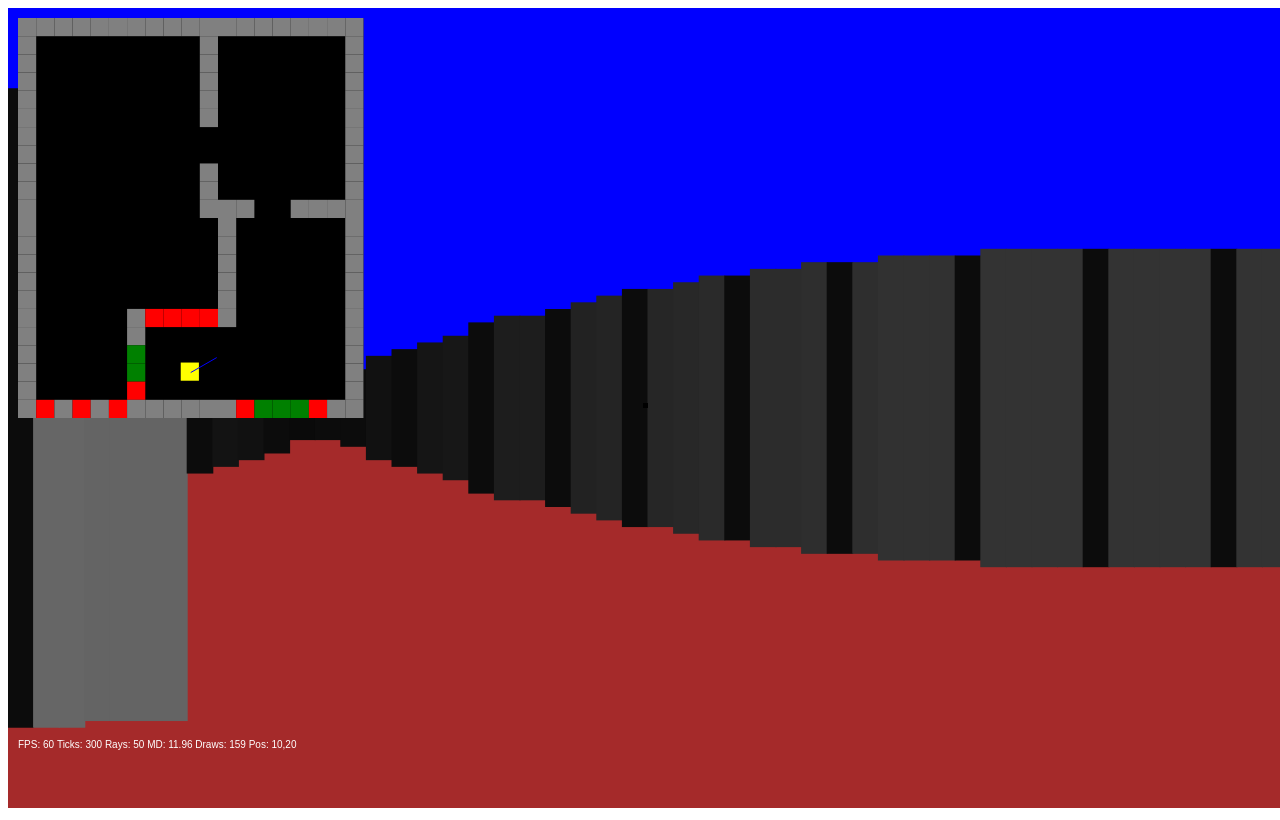
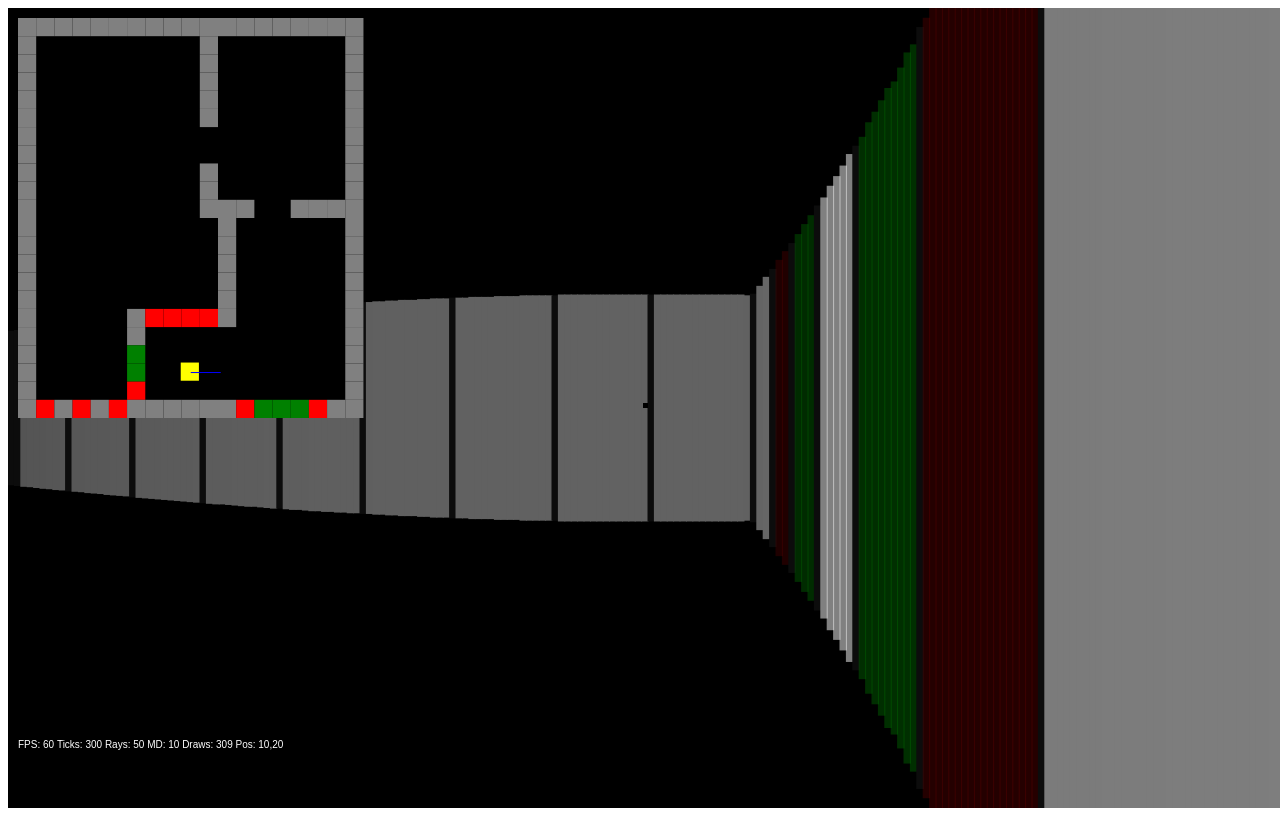
Before and after one commit to thecreeez/ShooterMP, a plain HTML site: page client/index.html in a window 1280 px wide. Drawn offline with Linux system fonts and the light colour scheme.

Commit message:
fixed render distance & created worldRenderer

```diff
--- a/client/index.html
+++ b/client/index.html
@@ -10,8 +10,11 @@
     <canvas></canvas>
     <script src="scripts/classes/Vec2.js"></script>
 
+    <script src="scripts/classes/Entity.js"></script>
+
     <script src="scripts/events/InputManager.js"></script>
     <script src="scripts/classes/Camera.js"></script>
+    <script src="scripts/classes/WorldRenderer.js"></script>
     <script src="scripts/classes/Game.js"></script>
     <script src="scripts/main.js"></script>
 
--- a/client/scripts/classes/Camera.js
+++ b/client/scripts/classes/Camera.js
@@ -3,7 +3,7 @@ class Camera {
         this._game = game;
         this.pos = [10,20];
         this.yaw = 0;
-        this.fov = 70;
+        this.fov = 90;
     }
 
     getLookVector() {
--- a/client/scripts/classes/Entity.js
+++ b/client/scripts/classes/Entity.js
@@ -1,5 +1,24 @@
 class Entity {
-    constructor() {
+    constructor(pos, color) {
+        this.pos = pos;
+        this.color = color;
+    }
 
+    render(worldRenderer) {
+        if (!this.needRender(worldRenderer))
+            return;
+    }
+
+    needRender(worldRenderer) {
+        let posVec = new Vec2(this.pos[0], this.pos[1]);
+        let cam = worldRenderer._game._camera;
+
+        posVec = posVec.addVec(new Vec2(-cam.pos[0], -cam.pos[1])).addVec(cam.getLookVector()).normalize();
+        console.log(radians_to_degrees(posVec.getAngle()))
     }
 }
+
+function radians_to_degrees(radians) {
+    var pi = Math.PI;
+    return radians * (180 / pi);
+}
--- a/client/scripts/classes/Game.js
+++ b/client/scripts/classes/Game.js
@@ -7,34 +7,9 @@ class Game {
             focus: null
         }
 
-
-        this._map = [
-            [1, 1, 1, 1, 1, 1, 1, 1, 1, 1, 1, 1, 1, 1, 1, 1, 1, 1, 1],
-            [1, 0, 0, 0, 0, 0, 0, 0, 0, 0, 1, 0, 0, 0, 0, 0, 0, 0, 1],
-            [1, 0, 0, 0, 0, 0, 0, 0, 0, 0, 1, 0, 0, 0, 0, 0, 0, 0, 1],
-            [1, 0, 0, 0, 0, 0, 0, 0, 0, 0, 1, 0, 0, 0, 0, 0, 0, 0, 1],
-            [1, 0, 0, 0, 0, 0, 0, 0, 0, 0, 1, 0, 0, 0, 0, 0, 0, 0, 1],
-            [1, 0, 0, 0, 0, 0, 0, 0, 0, 0, 1, 0, 0, 0, 0, 0, 0, 0, 1],
-            [1, 0, 0, 0, 0, 0, 0, 0, 0, 0, 0, 0, 0, 0, 0, 0, 0, 0, 1],
-            [1, 0, 0, 0, 0, 0, 0, 0, 0, 0, 0, 0, 0, 0, 0, 0, 0, 0, 1],
-            [1, 0, 0, 0, 0, 0, 0, 0, 0, 0, 1, 0, 0, 0, 0, 0, 0, 0, 1],
-            [1, 0, 0, 0, 0, 0, 0, 0, 0, 0, 1, 0, 0, 0, 0, 0, 0, 0, 1],
-            [1, 0, 0, 0, 0, 0, 0, 0, 0, 0, 1, 1, 1, 0, 0, 1, 1, 1, 1],
-            [1, 0, 0, 0, 0, 0, 0, 0, 0, 0, 0, 1, 0, 0, 0, 0, 0, 0, 1],
-            [1, 0, 0, 0, 0, 0, 0, 0, 0, 0, 0, 1, 0, 0, 0, 0, 0, 0, 1],
-            [1, 0, 0, 0, 0, 0, 0, 0, 0, 0, 0, 1, 0, 0, 0, 0, 0, 0, 1],
-            [1, 0, 0, 0, 0, 0, 0, 0, 0, 0, 0, 1, 0, 0, 0, 0, 0, 0, 1],
-            [1, 0, 0, 0, 0, 0, 0, 0, 0, 0, 0, 1, 0, 0, 0, 0, 0, 0, 1],
-            [1, 0, 0, 0, 0, 0, 1, 1.4, 1.3, 1.3, 1.4, 1, 0, 0, 0, 0, 0, 0, 1],
-            [1, 0, 0, 0, 0, 0, 1, 0, 0, 0, 0, 0, 0, 0, 0, 0, 0, 0, 1],
-            [1, 0, 0, 0, 0, 0, 3, 0, 0, 0, 0, 0, 0, 0, 0, 0, 0, 0, 1],
-            [1, 0, 0, 0, 0, 0, 3, 0, 0, 0, 0, 0, 0, 0, 0, 0, 0, 0, 1],
-            [1, 0, 0, 0, 0, 0, 2, 0, 0, 0, 0, 0, 0, 0, 0, 0, 0, 0, 1],
-            [1, 2, 1, 2, 1, 2, 1, 1, 1, 1, 1, 1, 1.3, 2.4, 3.5, 2.4, 1.3, 1, 1]
-        ]
-
         this._camera = new Camera(this);
         this.inputManager = new InputManager(this);
+        this._worldRenderer = new WorldRenderer(this);
 
         this.debug = {
             fps: 0,
@@ -52,12 +27,12 @@ class Game {
         this.debug.draws = 0;
         ctx.clearRect(0, 0, canvas.width, canvas.height);
 
-        ctx.fillStyle = "brown"
+        ctx.fillStyle = "black"
         ctx.fillRect(0, canvas.height / 2, canvas.width, canvas.height / 2)
 
-        ctx.fillStyle = "blue"
+        ctx.fillStyle = "black"
         ctx.fillRect(0, 0, canvas.width, canvas.height / 2)
-        this.renderMapOld();
+        this._worldRenderer.render();
         this.renderMinimap();
         ctx.fillStyle = `black`;
         ctx.fillRect(canvas.width / 2 - 5, canvas.height / 2 - 5, 5, 5)
@@ -68,7 +43,7 @@ class Game {
         this.debug.fpsC++;
     }
 
-    renderMapOld() {
+    renderWorld() {
         let lastIntersection = null;
         for (let i = 0; i <= this._rays; i++) {
             let angle = (-this._rays / 2 + i) * (this._camera.fov / this._rays);
@@ -96,7 +71,7 @@ class Game {
                     isEdge = true;
                 }
 
-                let height = (this._maxDistance - distanceToObj) / this._maxDistance;
+                let height = 2 / distanceToObj;
 
                 let canvasFrame = (canvas.height - (canvas.height * height)) / 2;
 
@@ -110,84 +85,11 @@ class Game {
         }
     }
 
-    // Нужно учесть дальний оффсет
-    renderMap() {
-        for (let i = 0; i <= this._rays; i++) {
-            let angle = (-this._rays / 2 + i) * (this._camera.fov / this._rays);
-
-            let currDistance = this._maxDistance;
-            while (currDistance > 0) {
-                let cameraPosVec = new Vec2(this._camera.pos[0], this._camera.pos[1]);
-                let rayVec = Vec2.getByDirection(angle + this._camera.yaw);
-                let wall = this.hasWallOn(Vec2.addVectors(cameraPosVec, rayVec.setLength(currDistance)));
-
-                if (wall) {
-                    let height = (this._maxDistance - currDistance) / this._maxDistance;
-                    let canvasFrame = (canvas.height - (canvas.height * height)) / 2;
-
-                    let intersectionPoint = Vec2.addVectors(cameraPosVec, rayVec.setLength(currDistance));
-                    ctx.fillStyle = this.getWallColor(this.hasWallOn(intersectionPoint), currDistance, i);
-
-                    ctx.fillRect(canvas.width / this._rays * i - 0.5, canvasFrame, canvas.width / this._rays + 1, canvas.height * height);
-                    this.debug.draws++;
-
-                    rayVec.add(-2)
-                    currDistance -= 2;
-                } else {
-                    rayVec.add(-10 / this._rays)
-                    currDistance -= 10 / this._rays;
-                }
-            }
-        }
-    }
-
-    getWallColor(id, distance, i, isEdge) {
-        let r = 255;
-        let g = 255;
-        let b = 255;
-        let a = 1;
-
-        switch (Math.ceil(id)) {
-            case 1: {
-                r = 255 * ((this._maxDistance - distance) / (this._maxDistance * 2))
-                g = 255 * ((this._maxDistance - distance) / (this._maxDistance * 2))
-                b = 255 * ((this._maxDistance - distance) / (this._maxDistance * 2))
-                break;
-            }
-
-            case 2: {
-                r = 255 * ((this._maxDistance - distance) / (this._maxDistance * 2))
-                g = 0;
-                b = 0;
-                break;
-            }
-
-            case 3: {
-                r = 0;
-                g = 255 * ((this._maxDistance - distance) / (this._maxDistance * 2));
-                b = 0;
-                break;
-            }
-        }
-
-        if (id % 1 != 0)
-            a = id % 1;
-
-        if (isEdge) {
-            r = 12;
-            g = 12;
-            b = 12;
-            a = 1;
-        }
-
-        return `rgba(${r}, ${g}, ${b}, ${a})`
-    }
-
     renderMinimap() {
         //200
         ctx.fillStyle = "black"
-        let onePlace = 400 / this._map.length;
-        ctx.fillRect(10, 10, onePlace * this._map[0].length, onePlace * this._map.length);
+        let onePlace = 400 / this._worldRenderer._worldWalls.length;
+        ctx.fillRect(10, 10, onePlace * this._worldRenderer._worldWalls[0].length, onePlace * this._worldRenderer._worldWalls.length);
         this.debug.draws++;
 
         ctx.fillStyle = "yellow";
@@ -202,7 +104,7 @@ class Game {
         ctx.stroke()
 
 
-        this._map.forEach((row, y) => {
+        this._worldRenderer._worldWalls.forEach((row, y) => {
             row.forEach((place, x) => {
                 if (place != 0) {
                     switch (Math.ceil(place)) {
@@ -217,41 +119,15 @@ class Game {
         })
     }
 
-    hasWallOn(vec2) {
-        let x = Math.floor(vec2.x);
-        let y = Math.floor(vec2.y);
-
-        if (x >= this._map[0].length)
-            return false;
-
-        if (y >= this._map.length)
-            return false;
-
-        if (x < 0)
-            return false;
-
-        if (y < 0)
-            return false;
-        if (this._map[y][x] != 0) {
-            return this._map[y][x];
-        }
-
-        return false;
-    }
-
-    getPlacePosByVec(vec2) {
-        return [Math.floor(vec2.x), Math.floor(vec2.y)];
-    }
-
     update() {
         this.updateControls();
-        if (this.debug.ticks == 0) {
-            this._maxDistance = 0;
-        } else if (this.debug.ticks > 0 && this.debug.ticks < 500) {
-            this._maxDistance = this.debug.ticks / 25;
-            this._camera.yaw = -this.debug.ticks / 10;
-        }
 
+        /*
+        if (this._worldRenderer._maxDistance < 30)
+            this._worldRenderer._maxDistance+=0.05;
+
+        if (this._worldRenderer._rays < 300)
+            this._worldRenderer._rays += 1;*/
 
         this.debug.ticks++;
     }
@@ -286,39 +162,39 @@ class Game {
         }
 
         if (this.inputManager.isPressed("KeyR")) {
-            this._rays+=10;
+            this._worldRenderer._rays+=10;
 
 
-            if (this._rays > 1000)
-                this._rays = 1000;
+            if (this._worldRenderer._rays > 1000)
+                this._worldRenderer._rays = 1000;
         }
 
         if (this.inputManager.isPressed("KeyT")) {
-            this._rays-=10;
+            this._worldRenderer._rays-=10;
 
-            if (this._rays < 5)
-                this._rays = 5;
+            if (this._worldRenderer._rays < 5)
+                this._worldRenderer._rays = 5;
         }
 
         if (this.inputManager.isPressed("KeyF")) {
-            this._maxDistance += 0.1;
+            this._worldRenderer._maxDistance += 0.1;
         }
 
         if (this.inputManager.isPressed("KeyG")) {
-            this._maxDistance -= 0.1;
+            this._worldRenderer._maxDistance -= 0.1;
         }
 
         if (this._camera.pos[0] < 0)
             this._camera.pos[0] = 0;
 
-        if (this._camera.pos[0] > this._map[0].length)
-            this._camera.pos[0] = this._map[0].length;
+        if (this._camera.pos[0] > this._worldRenderer._worldWalls[0].length)
+            this._camera.pos[0] = this._worldRenderer._worldWalls[0].length;
 
         if (this._camera.pos[1] < 0)
             this._camera.pos[1] = 0;
 
-        if (this._camera.pos[1] > this._map.length)
-            this._camera.pos[1] = this._map.length;
+        if (this._camera.pos[1] > this._worldRenderer._worldWalls.length)
+            this._camera.pos[1] = this._worldRenderer._worldWalls.length;
     }
 
     onmouseup(pos) {
--- a/client/scripts/classes/Vec2.js
+++ b/client/scripts/classes/Vec2.js
@@ -19,7 +19,7 @@ class Vec2 {
     }
 
     getAngle() {
-        return Math.atan2(this.y, this.x) * Math.PI / 180;
+        return Math.atan2(this.y, this.x);
     }
 
     getLength() {
@@ -37,4 +37,10 @@ class Vec2 {
         this.y += addVec.y * num;
         return this;
     }
+
+    addVec(vec) {
+        this.x += vec.x;
+        this.y += vec.y;
+        return this;
+    }
 }
--- /dev/null
+++ b/client/scripts/classes/WorldRenderer.js
@@ -0,0 +1,153 @@
+class WorldRenderer {
+    constructor(game) {
+        this._game = game;
+        this._worldWalls = [
+            [1, 1, 1, 1, 1, 1, 1, 1, 1, 1, 1, 1, 1, 1, 1, 1, 1, 1, 1],
+            [1, 0, 0, 0, 0, 0, 0, 0, 0, 0, 1, 0, 0, 0, 0, 0, 0, 0, 1],
+            [1, 0, 0, 0, 0, 0, 0, 0, 0, 0, 1, 0, 0, 0, 0, 0, 0, 0, 1],
+            [1, 0, 0, 0, 0, 0, 0, 0, 0, 0, 1, 0, 0, 0, 0, 0, 0, 0, 1],
+            [1, 0, 0, 0, 0, 0, 0, 0, 0, 0, 1, 0, 0, 0, 0, 0, 0, 0, 1],
+            [1, 0, 0, 0, 0, 0, 0, 0, 0, 0, 1, 0, 0, 0, 0, 0, 0, 0, 1],
+            [1, 0, 0, 0, 0, 0, 0, 0, 0, 0, 0, 0, 0, 0, 0, 0, 0, 0, 1],
+            [1, 0, 0, 0, 0, 0, 0, 0, 0, 0, 0, 0, 0, 0, 0, 0, 0, 0, 1],
+            [1, 0, 0, 0, 0, 0, 0, 0, 0, 0, 1, 0, 0, 0, 0, 0, 0, 0, 1],
+            [1, 0, 0, 0, 0, 0, 0, 0, 0, 0, 1, 0, 0, 0, 0, 0, 0, 0, 1],
+            [1, 0, 0, 0, 0, 0, 0, 0, 0, 0, 1, 1, 1, 0, 0, 1, 1, 1, 1],
+            [1, 0, 0, 0, 0, 0, 0, 0, 0, 0, 0, 1, 0, 0, 0, 0, 0, 0, 1],
+            [1, 0, 0, 0, 0, 0, 0, 0, 0, 0, 0, 1, 0, 0, 0, 0, 0, 0, 1],
+            [1, 0, 0, 0, 0, 0, 0, 0, 0, 0, 0, 1, 0, 0, 0, 0, 0, 0, 1],
+            [1, 0, 0, 0, 0, 0, 0, 0, 0, 0, 0, 1, 0, 0, 0, 0, 0, 0, 1],
+            [1, 0, 0, 0, 0, 0, 0, 0, 0, 0, 0, 1, 0, 0, 0, 0, 0, 0, 1],
+            [1, 0, 0, 0, 0, 0, 1, 1.4, 1.3, 1.3, 1.4, 1, 0, 0, 0, 0, 0, 0, 1],
+            [1, 0, 0, 0, 0, 0, 1, 0, 0, 0, 0, 0, 0, 0, 0, 0, 0, 0, 1],
+            [1, 0, 0, 0, 0, 0, 3, 0, 0, 0, 0, 0, 0, 0, 0, 0, 0, 0, 1],
+            [1, 0, 0, 0, 0, 0, 3, 0, 0, 0, 0, 0, 0, 0, 0, 0, 0, 0, 1],
+            [1, 0, 0, 0, 0, 0, 2, 0, 0, 0, 0, 0, 0, 0, 0, 0, 0, 0, 1],
+            [1, 2, 1, 2, 1, 2, 1, 1, 1, 1, 1, 1, 1.3, 2.4, 3.5, 2.4, 1.3, 1, 1]
+        ]
+
+        this._entities = [
+            new Entity([6,10], "blue")
+        ];
+
+        this._maxDistance = 30;
+        this._rays = 200;
+    }
+
+    render() {
+        this._renderWalls();
+        this._entities.forEach((entity) => {
+            entity.render(this);
+        })
+    }
+
+    _renderWalls() {
+        let lastIntersection = null;
+        for (let i = 0; i <= this._rays; i++) {
+            let angle = (-this._rays / 2 + i) * (this._game._camera.fov / this._rays);
+
+            let cameraPosVec = new Vec2(this._game._camera.pos[0], this._game._camera.pos[1]);
+            let rayVec = Vec2.getByDirection(angle + this._game._camera.yaw);
+
+            let distanceToObj = -1;
+            let currDistance = 0;
+            while (currDistance < this._maxDistance && distanceToObj == -1) {
+                rayVec.add(10 / this._rays)
+                currDistance += 10 / this._rays;
+
+                let isWall = this._getWallId(Vec2.addVectors(cameraPosVec, rayVec));
+                if (isWall) {
+                    distanceToObj = currDistance;
+                }
+            }
+
+            if (distanceToObj != -1) {
+                let intersectionPoint = Vec2.addVectors(cameraPosVec, rayVec);
+                let wallPos = this._getWallPosByVec(intersectionPoint);
+                let isEdge = false;
+                if (lastIntersection != wallPos[0] + ":" + wallPos[1]) {
+                    isEdge = true;
+                }
+
+                let height = 2 / distanceToObj;
+
+                let canvasFrame = (canvas.height - (canvas.height * height)) / 2;
+
+                ctx.fillStyle = this._getWallColor(this._getWallId(intersectionPoint), distanceToObj, i, isEdge);
+
+                ctx.fillRect(canvas.width / this._rays * i - 0.5, canvasFrame, canvas.width / this._rays + 1, canvas.height * height);
+                this._game.debug.draws++;
+
+                lastIntersection = wallPos[0] + ":" + wallPos[1];
+            }
+        }
+    }
+
+    _getWallId(vec2) {
+        let x = Math.floor(vec2.x);
+        let y = Math.floor(vec2.y);
+
+        if (x >= this._worldWalls[0].length)
+            return false;
+
+        if (y >= this._worldWalls.length)
+            return false;
+
+        if (x < 0)
+            return false;
+
+        if (y < 0)
+            return false;
+        if (this._worldWalls[y][x] != 0) {
+            return this._worldWalls[y][x];
+        }
+
+        return false;
+    }
+
+    _getWallPosByVec(vec2) {
+        return [Math.floor(vec2.x), Math.floor(vec2.y)];
+    }
+
+    _getWallColor(id, distance, i, isEdge) {
+        let r = 255;
+        let g = 255;
+        let b = 255;
+        let a = 1;
+
+        switch (Math.ceil(id)) {
+            case 1: {
+                r = 255 * ((this._maxDistance - distance) / (this._maxDistance * 2))
+                g = 255 * ((this._maxDistance - distance) / (this._maxDistance * 2))
+                b = 255 * ((this._maxDistance - distance) / (this._maxDistance * 2))
+                break;
+            }
+
+            case 2: {
+                r = 255 * ((this._maxDistance - distance) / (this._maxDistance * 2))
+                g = 0;
+                b = 0;
+                break;
+            }
+
+            case 3: {
+                r = 0;
+                g = 255 * ((this._maxDistance - distance) / (this._maxDistance * 2));
+                b = 0;
+                break;
+            }
+        }
+
+        if (id % 1 != 0)
+            a = id % 1;
+
+        if (isEdge) {
+            r = 12;
+            g = 12;
+            b = 12;
+            a = 1;
+        }
+
+        return `rgba(${r}, ${g}, ${b}, ${a})`
+    }
+}
```
